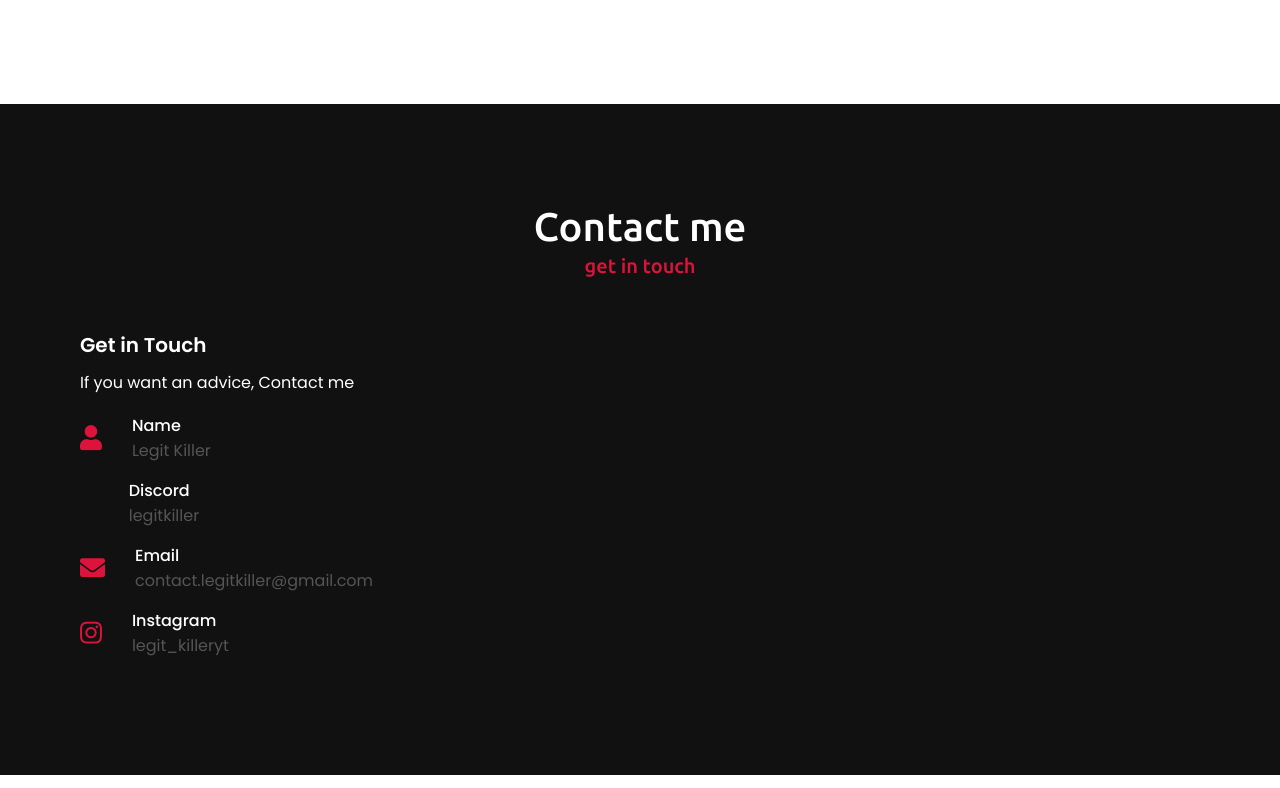
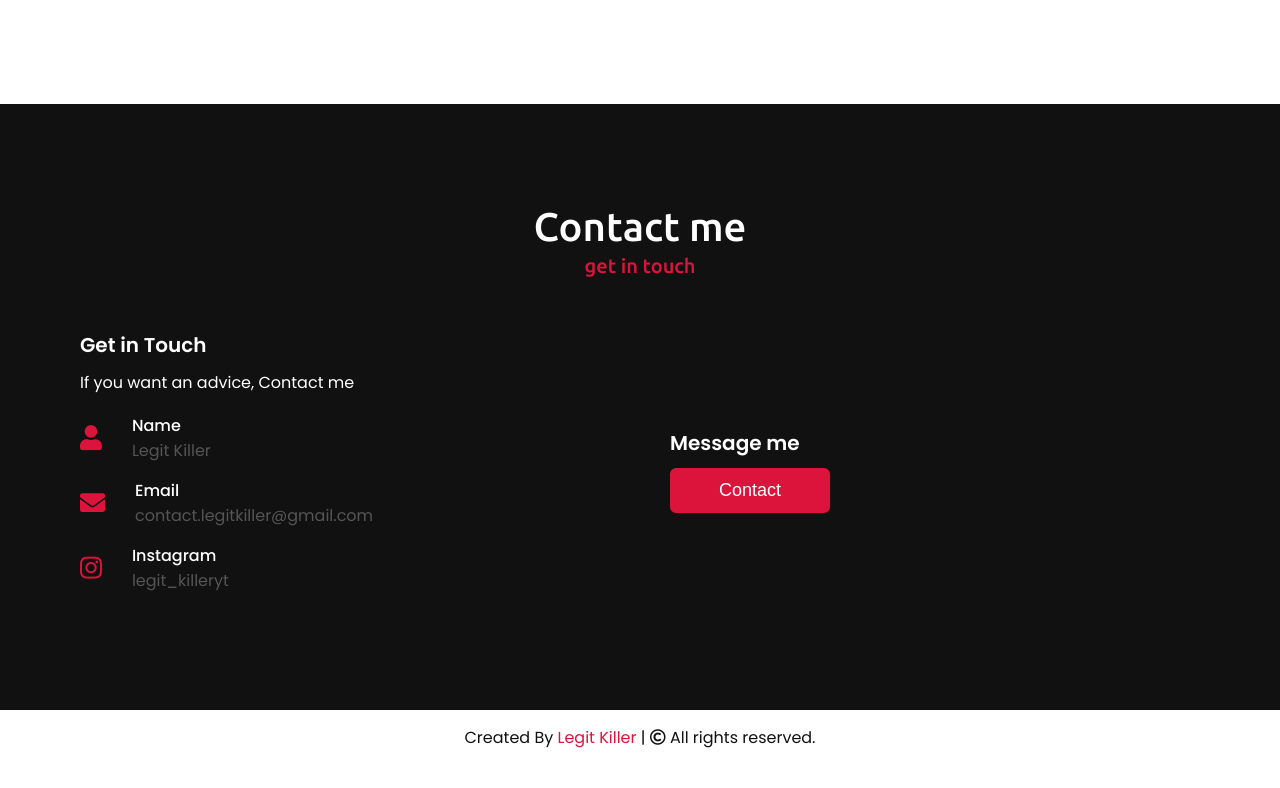
Before and after one commit to LegitKillerOP/portfolio, a plain HTML site: page index.html in a window 1280 px wide. Shown: the part 3929-4717 px from the top of the page. After the commit the page ends 4694 px from the top, so only its background shows below. Drawn offline with nearby package versions, Linux system fonts and the light colour scheme.

Commit message:
Contact Updated

```diff
--- a/index.html
+++ b/index.html
@@ -217,7 +217,7 @@
                         </div>
                     </div></div><div class="owl-item" style="width: 340.5px; margin-right: 20px;"><div class="card">
                         <div class="box">
-                            <img src="https://cdn.discordapp.com/icons/1026498084777230376/ae42f55494e67ecccbd8c8c64ab7f960.webp?size=2048" alt="">
+                            <img src="https://images-ext-2.discordapp.net/external/YtRMT6f6hlX5BdESvjvyN-rYd0w9B0WMEou4W4jBbpI/%3Fsize%3D2048/https/cdn.discordapp.com/icons/1026498084777230376/cc822dc90d2ca9229284d0a721ca62d8.webp" alt="">
                         </div>
                     </div></div><div class="owl-item 1" style="width: 340.5px; margin-right: 20px;"><div class="card">
                         <div class="box">
@@ -236,6 +236,7 @@
                     </div></div></div></div><div class="owl-nav disabled"><button type="button" role="presentation" class="owl-prev"><span aria-label="Previous">‹</span></button><button type="button" role="presentation" class="owl-next"><span aria-label="Next">›</span></button></div><div class="owl-dots"></div></div>
             </div>
         </section>
+
 <!-- contact section start -->
     <section class="contact" id="contact">
         <div class="max-width">
@@ -253,31 +254,34 @@
                             </div>
                         </div>
                         <div class="row">
-                                <i class="fa-brands fa-discord"></i>
-                                <div class="info">
-                                    <div class="head">Discord</div>
-                                    <div class="sub-title">legitkiller</div>
-                                </div>
-                            </div>
-                            <div class="row">
                             <i class="fas fa-envelope"></i>
                             <div class="info">
                                 <div class="head">Email</div>
-                                    <div class="sub-title">contact.legitkiller@gmail.com</div>
+                                <div class="sub-title"> contact.legitkiller@gmail.com</div>
                             </div>
                         </div>
                         <div class="row">
                             <i class="fab fa-instagram"></i>
                             <div class="info">
                                 <div class="head">Instagram</div>
-                                    <div class="sub-title">legit_killeryt</div>
+                                <div class="sub-title"> legit_killeryt</div>
                             </div>
                         </div>
                     </div>
                 </div>
+                <div class="column right">
+                    <div class="text">Message me</div>
+                    <form action="#">
+                        <div class="button-area">
+                            <a target="_blank" href="https://forms.gle/zNAejgHxS5xknCmW8"><button type="button">Contact</button></a>
+                        </div>
+                    </form>
+                </div>
             </div>
         </div>
     </section>
+
+
         <!-- footer section start -->
         <footer>
             <span>Created By <a href="#Home">Legit Killer</a> | <span class="far fa-copyright"></span> All rights reserved.</span>
```
Lines whose indentation alone changed are shown as unchanged.
